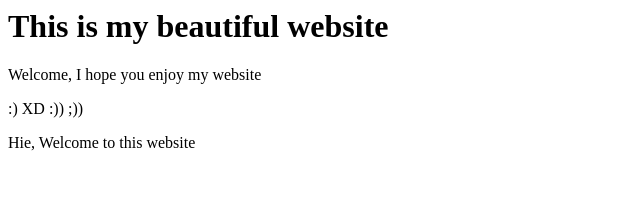
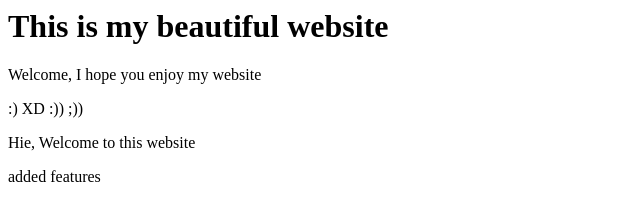
Before and after one commit to ArjitaPandey/awesome-repo, a plain HTML site: page index.html in a window 1280 px wide. Shown: the whole page, without its empty margins (0-640 px from the left). Drawn offline with Linux system fonts and the light colour scheme.

Commit message:
added features

```diff
--- a/index.html
+++ b/index.html
@@ -5,5 +5,6 @@
 <p>Welcome, I hope you enjoy my website</p>
 <p> :) XD :)) ;))</p>
 <p>Hie, Welcome to this website</p>
+<p>added features</p>
 </body>
 </html>
```
